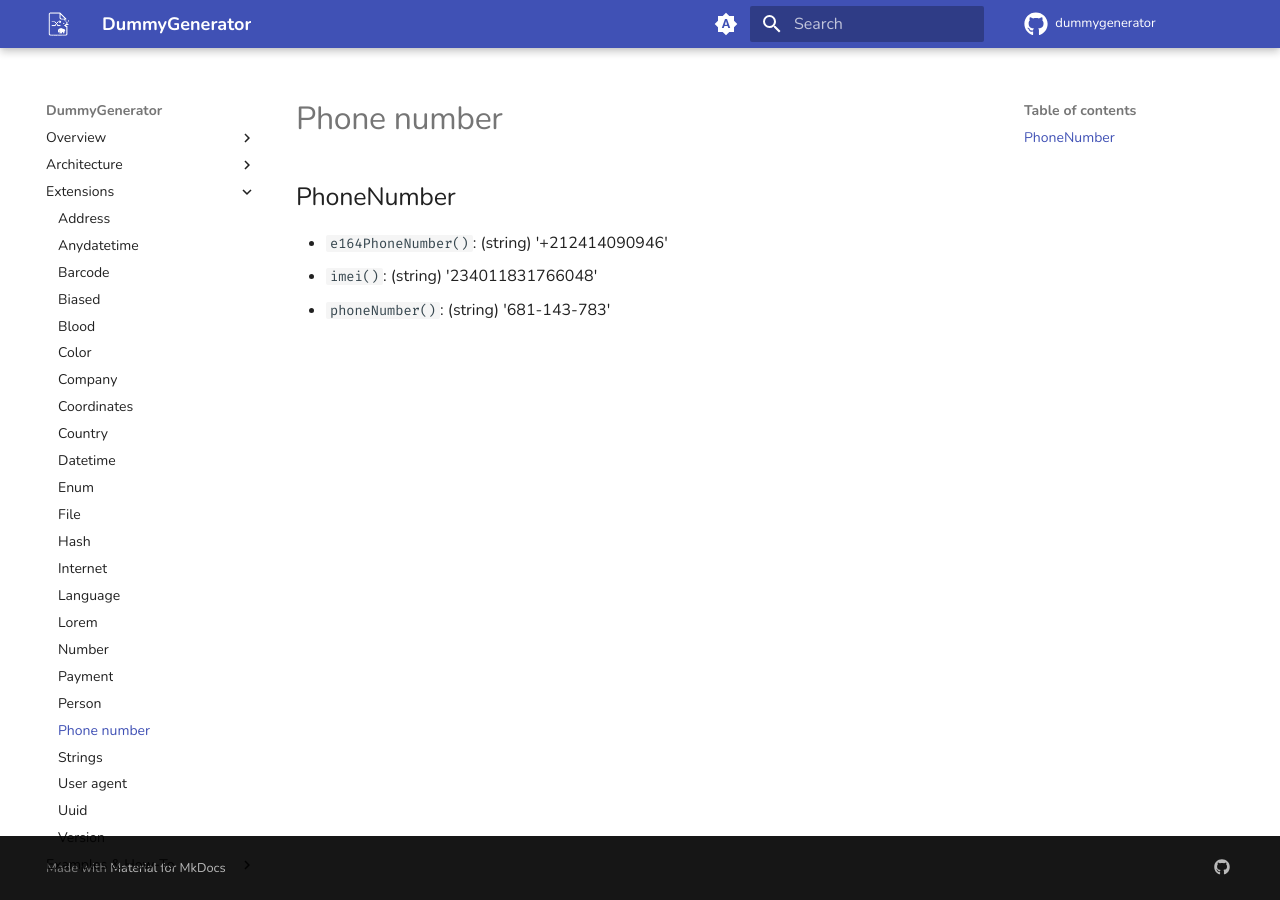
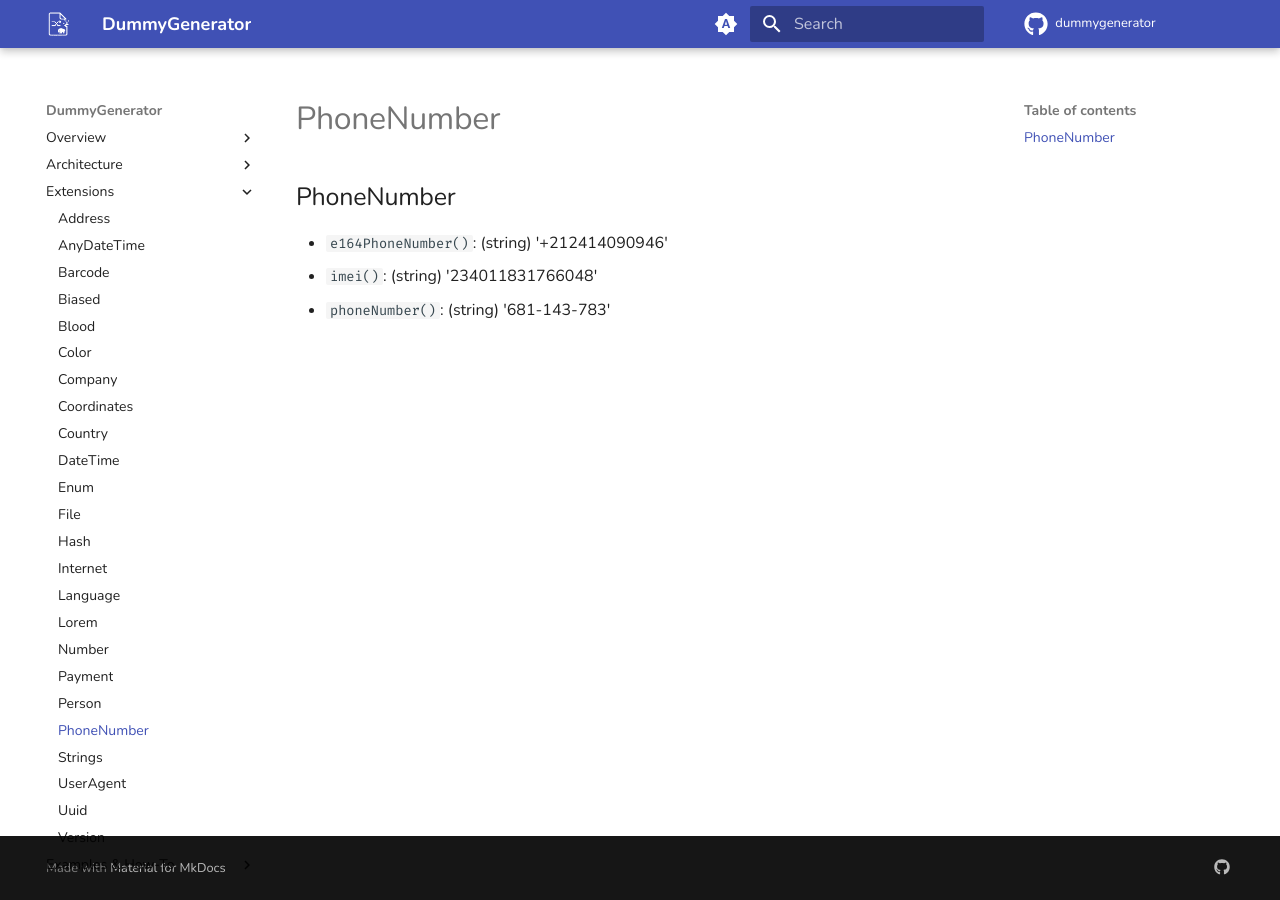
Before and after one commit to johnykvsky/dummydocs, an MkDocs documentation site: the page built from docs/extensions/PhoneNumber.md, in a window 1280 px wide. Built offline with MkDocs 1.6.1 and Material for MkDocs 9.7.7, drawn with Linux system fonts in a browser that asks for light colours; nearby versions of some CDN libraries; comment, search, counter and statistics services are not loaded.

Commit message:
Updated docs

````diff
--- a/docs/architecture/container.md
+++ b/docs/architecture/container.md
@@ -9,9 +9,9 @@
 
 To make it easier there is `DefinitionContainerBuilder` that uses `DefinitionPack` with 3 predefined definitions packages:
 
-* **Base**: [AnyDateTime](../extensions/anydatetime.md), [Enum](../extensions/enum.md), [Lorem](../extensions/lorem.md), [Number](../extensions/number.md), [Strings](../extensions/strings.md), [Uuid](../extensions/uuid.md)
+* **Base**: [AnyDateTime](../extensions/AnyDateTime.md), [Enum](../extensions/enum.md), [Lorem](../extensions/lorem.md), [Number](../extensions/number.md), [Strings](../extensions/strings.md), [Uuid](../extensions/uuid.md)
 * **Default**, all from Base plus: [Coordinates](../extensions/coordinates.md), [Country](../extensions/country.md), [Hash](../extensions/hash.md), [Internet](../extensions/internet.md), [Language](../extensions/language.md), [Person](../extensions/person.md)
-* **All**, all from Default plus: [Address](../extensions/address.md), [Barcode](../extensions/barcode.md), [Biased](../extensions/biased.md), [Blood](../extensions/blood.md), [Color](../extensions/color.md), [Company](../extensions/company.md), [DateTime](../extensions/datetime.md), [File](../extensions/file.md), [Payment](../extensions/payment.md), [PhoneNumber](../extensions/phone_number.md), [UserAgent](../extensions/user_agent.md), [Version](../extensions/version.md)
+* **All**, all from Default plus: [Address](../extensions/address.md), [Barcode](../extensions/barcode.md), [Biased](../extensions/biased.md), [Blood](../extensions/blood.md), [Color](../extensions/color.md), [Company](../extensions/company.md), [DateTime](../extensions/DateTime.md), [File](../extensions/file.md), [Payment](../extensions/payment.md), [PhoneNumber](../extensions/PhoneNumber.md), [UserAgent](../extensions/UserAgent.md), [Version](../extensions/version.md)
 
 Sample usage of `DefinitionContainerBuilder` looks like this:
 ```php
--- a/mkdocs.yml
+++ b/mkdocs.yml
@@ -61,7 +61,7 @@
       - architecture/clock.md
   - 'Extensions':
       - extensions/address.md
-      - extensions/anydatetime.md
+      - extensions/AnyDateTime.md
       - extensions/barcode.md
       - extensions/biased.md
       - extensions/blood.md
@@ -69,7 +69,7 @@
       - extensions/company.md
       - extensions/coordinates.md
       - extensions/country.md
-      - extensions/datetime.md
+      - extensions/DateTime.md
       - extensions/enum.md
       - extensions/file.md
       - extensions/hash.md
@@ -79,9 +79,9 @@
       - extensions/number.md
       - extensions/payment.md
       - extensions/person.md
-      - extensions/phone_number.md
+      - extensions/PhoneNumber.md
       - extensions/strings.md
-      - extensions/user_agent.md
+      - extensions/UserAgent.md
       - extensions/uuid.md
       - extensions/version.md
   - 'Examples & How-To':
````
Also changed, not shown: docs/extensions/AnyDateTime.md (renamed from docs/extensions/anydatetime.md), docs/extensions/DateTime.md (renamed from docs/extensions/datetime.md), docs/extensions/PhoneNumber.md (renamed from docs/extensions/phone_number.md), docs/extensions/UserAgent.md (renamed from docs/extensions/user_agent.md).
